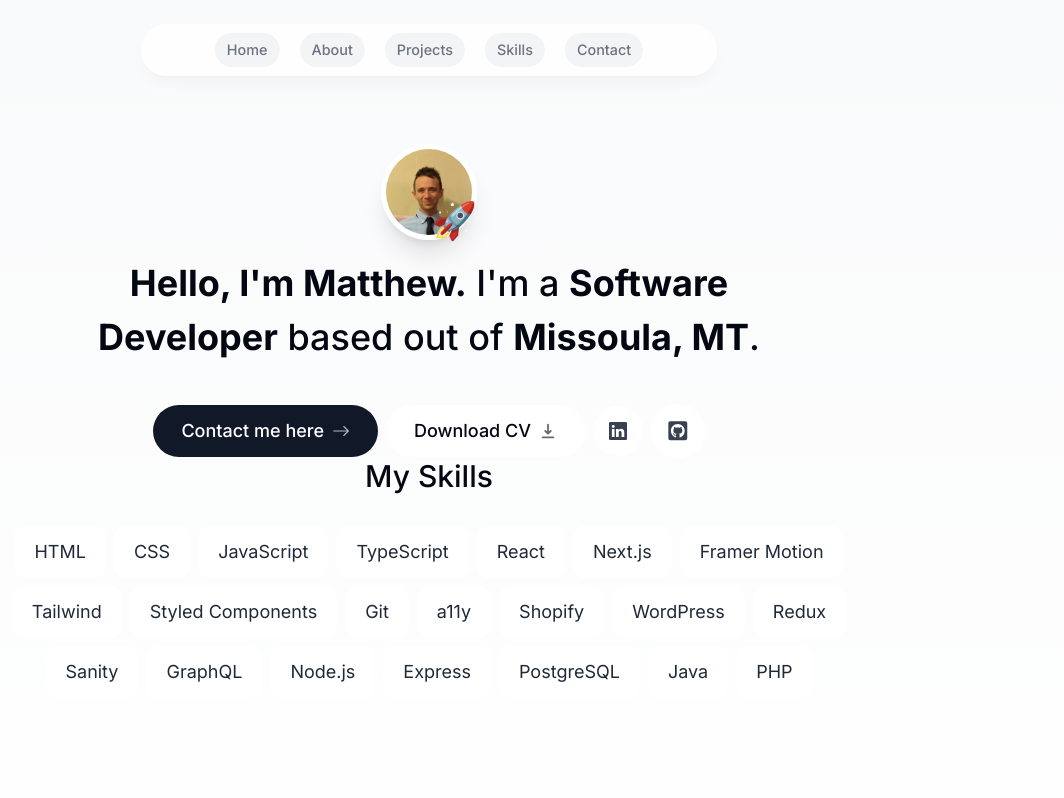
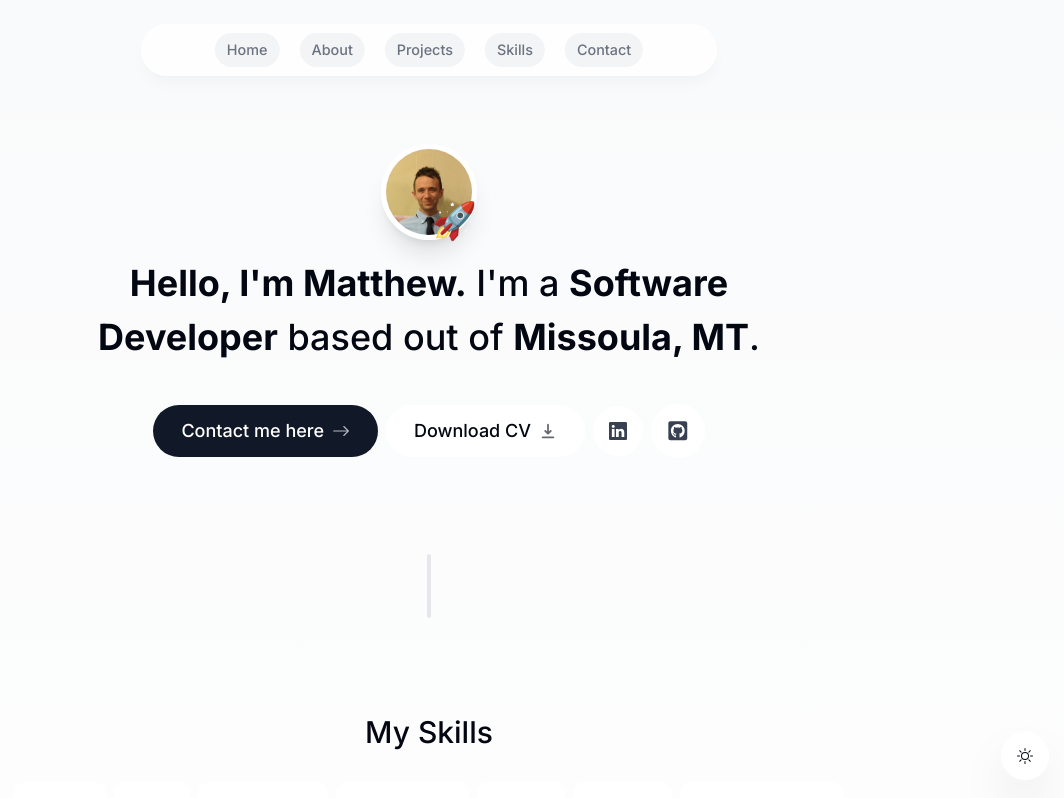
Before and after one commit to mematthew123/my-portfolio, a Next.js app: page / in a window 1280 px wide. Shown: the top 798 px of the page, without its empty margins (211-1275 px from the left). Built offline with nearby package versions, Linux system fonts and the light colour scheme.

Commit message:
created section diveder for components, worked on darkmode

```diff
--- a/app/layout.tsx
+++ b/app/layout.tsx
@@ -3,6 +3,9 @@
 import { Inter } from "next/font/google";
 import Footer from "@/components/Footer";
 import ActiveSectionContextProvider from "@/context/active-section-context";
+import ThemeContextProvider from "@/context/ThemeContext";
+import ThemeSwitch from "@/components/ThemeSwitch";
+
 
 
 const inter = Inter({ subsets: ["latin"] });
@@ -22,11 +25,14 @@
       <body
         className={`${inter.className} bg-gray-50 text-gray-950 relative pt-28 sm:pt-36 dark:bg-gray-900 dark:text-gray-50 dark:text-opacity-90`}
       >
-        <ActiveSectionContextProvider>
-          <Header />
-          {children}
-          <Footer />
-        </ActiveSectionContextProvider>
+        <ThemeContextProvider>
+          <ActiveSectionContextProvider>
+            <Header />
+            {children}
+            <Footer />
+            <ThemeSwitch />
+          </ActiveSectionContextProvider>
+        </ThemeContextProvider>
       </body>
     </html>
   );
--- a/app/page.tsx
+++ b/app/page.tsx
@@ -1,11 +1,12 @@
-import Image from 'next/image'
 import Hero from '@/components/Hero'
 import Skills from '@/components/Skills'
+import SectionDivider from '@/components/SectionDivider'
 
 export default function Home() {
   return (
-    <main className="flex flex-col items-center px-4">
+    <main className="flex flex-col items-center px-6">
       <Hero />
+      <SectionDivider />
       <Skills />
     </main>
   )
--- a/components/Hero.tsx
+++ b/components/Hero.tsx
@@ -10,10 +10,13 @@
 import { FaGithubSquare } from "react-icons/fa";
 import { useSectionInView } from "@/lib/hooks";
 import { useActiveSectionContext } from "@/context/active-section-context";
+import { useTheme } from "@/context/ThemeContext";
 
 export default function Intro() {
     const { ref } = useSectionInView("Home", 0.5);
     const { setActiveSection, setTimeOfLastClick } = useActiveSectionContext();
+    const { theme } = useTheme();
+
 
     return (
         <section
--- /dev/null
+++ b/components/SectionDivider.tsx
@@ -0,0 +1,15 @@
+"use client";
+
+import React from "react";
+import { motion } from "framer-motion";
+
+export default function SectionDivider() {
+    return (
+        <motion.div
+            className="bg-gray-200 my-24 h-16 w-1 rounded-full hidden sm:block dark:bg-opacity-20"
+            initial={{ opacity: 0, y: 100 }}
+            animate={{ opacity: 1, y: 0 }}
+            transition={{ delay: 0.125 }}
+        ></motion.div>
+    );
+}
--- a/components/Skills.tsx
+++ b/components/Skills.tsx
@@ -1,10 +1,11 @@
-"use client";
+'use client'
 
 import React from "react";
 import SectionHeading from "@/components/SectionHeading";
 import { skillsData } from "@/lib/data";
 import { useSectionInView } from "@/lib/hooks";
 import { motion } from "framer-motion";
+import { useTheme } from "@/context/ThemeContext";
 
 const fadeInAnimationVariants = {
     initial: {
@@ -22,6 +23,7 @@
 
 export default function Skills() {
     const { ref } = useSectionInView("Skills");
+    const { theme, toggleTheme } = useTheme();
 
     return (
         <section
@@ -33,7 +35,7 @@
             <ul className="flex flex-wrap justify-center gap-2 text-lg text-gray-800">
                 {skillsData.map((skill, index) => (
                     <motion.li
-                        className="bg-white borderBlack rounded-xl px-5 py-3 dark:bg-white/10 dark:text-white/80"
+                        className={`bg-white borderBlack rounded-xl px-5 py-3 ${theme === 'dark' ? 'dark:bg-white/10 dark:text-white/80' : ''}`}
                         key={index}
                         variants={fadeInAnimationVariants}
                         initial="initial"
@@ -47,6 +49,9 @@
                     </motion.li>
                 ))}
             </ul>
+            <button onClick={toggleTheme}>
+                Toggle Theme
+            </button>
         </section>
     );
 }
--- /dev/null
+++ b/components/ThemeSwitch.tsx
@@ -0,0 +1,18 @@
+"use client";
+
+import { useTheme } from "@/context/ThemeContext";
+import React from "react";
+import { BsMoon, BsSun } from "react-icons/bs";
+
+export default function ThemeSwitch() {
+    const { theme, toggleTheme } = useTheme();
+
+    return (
+        <button
+            className="fixed bottom-5 right-5 bg-white w-[3rem] h-[3rem] bg-opacity-80 backdrop-blur-[0.5rem] border border-white border-opacity-40 shadow-2xl rounded-full flex items-center justify-center hover:scale-[1.15] active:scale-105 transition-all dark:bg-gray-950"
+            onClick={toggleTheme}
+        >
+            {theme === "light" ? <BsSun /> : <BsMoon />}
+        </button>
+    );
+}
--- /dev/null
+++ b/context/ThemeContext.tsx
@@ -0,0 +1,70 @@
+"use client";
+
+import React, { useEffect, useState, createContext, useContext } from "react";
+
+type Theme = "light" | "dark";
+
+type ThemeContextProviderProps = {
+    children: React.ReactNode;
+};
+
+type ThemeContextType = {
+    theme: Theme;
+    toggleTheme: () => void;
+};
+
+const ThemeContext = createContext<ThemeContextType | null>(null);
+
+export default function ThemeContextProvider({
+    children,
+}: ThemeContextProviderProps) {
+    const [theme, setTheme] = useState<Theme>("light");
+
+    const toggleTheme = () => {
+        if (theme === "light") {
+            setTheme("dark");
+            window.localStorage.setItem("theme", "dark");
+            document.documentElement.classList.add("dark");
+        } else {
+            setTheme("light");
+            window.localStorage.setItem("theme", "light");
+            document.documentElement.classList.remove("dark");
+        }
+    };
+
+    useEffect(() => {
+        const localTheme = window.localStorage.getItem("theme") as Theme | null;
+
+        if (localTheme) {
+            setTheme(localTheme);
+
+            if (localTheme === "dark") {
+                document.documentElement.classList.add("dark");
+            }
+        } else if (window.matchMedia("(prefers-color-scheme: dark)").matches) {
+            setTheme("dark");
+            document.documentElement.classList.add("dark");
+        }
+    }, []);
+
+    return (
+        <ThemeContext.Provider
+            value={{
+                theme,
+                toggleTheme,
+            }}
+        >
+            {children}
+        </ThemeContext.Provider>
+    );
+}
+
+export function useTheme() {
+    const context = useContext(ThemeContext);
+
+    if (context === null) {
+        throw new Error("useTheme must be used within a ThemeContextProvider");
+    }
+
+    return context;
+}
--- a/context/active-section-context.tsx
+++ b/context/active-section-context.tsx
@@ -1,4 +1,6 @@
 "use client";
+
+// this is a context that keeps track of which section is currently active and hiughlights the corresponding link in the navbar
 
 import type { SectionName } from "@/lib/types";
 import React, { useState, createContext, useContext } from "react";
```
